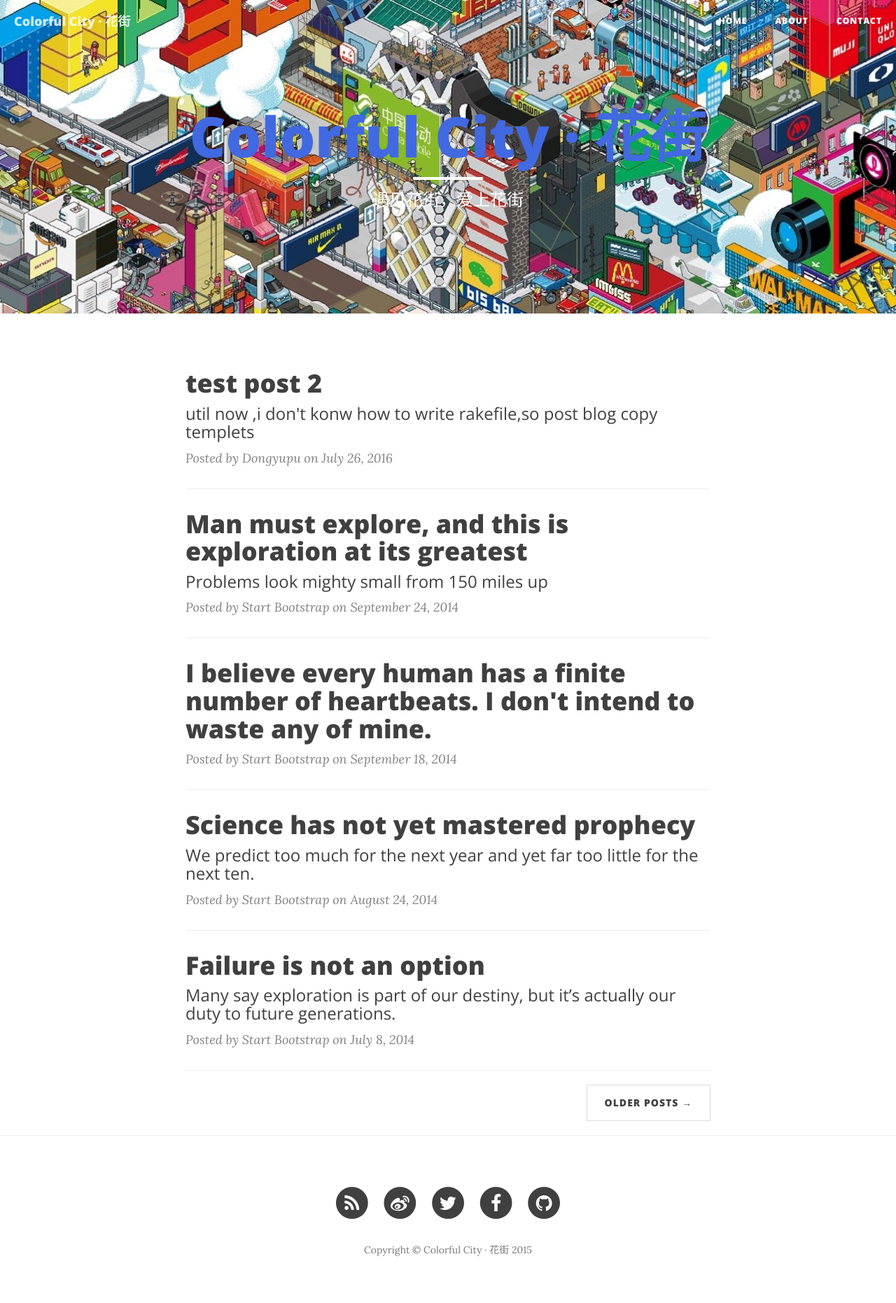
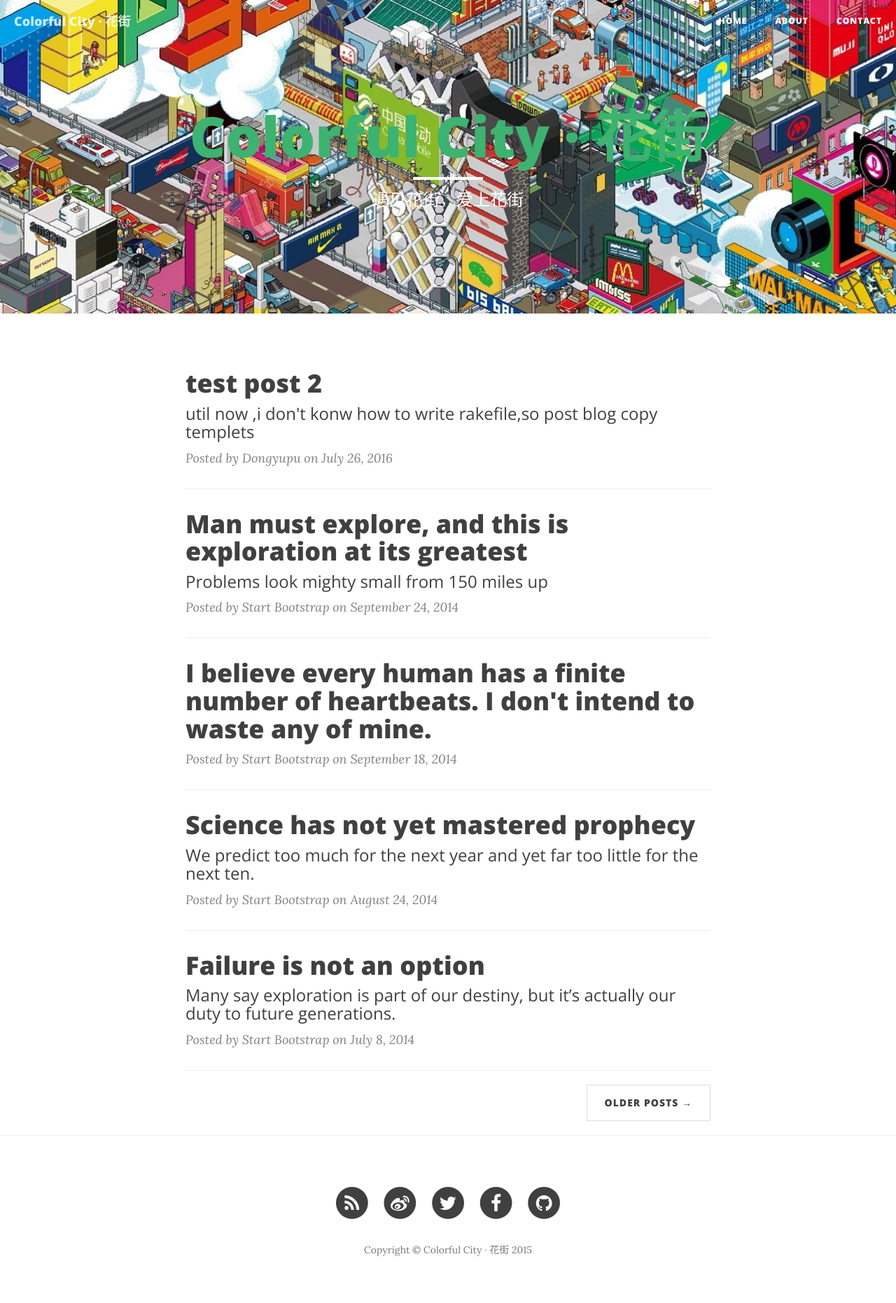
Before and after one commit to dongyupu/colorfulcity, a Jekyll site: the page built from index.html, in a window 1280 px wide. Shown: the whole page at 70% size. Built offline with Jekyll 4.4.1, drawn with Linux system fonts in a browser that asks for light colours; nearby versions of some CDN libraries; the list of posts is cut into pages by our own code.

Commit message:
Update clean-blog.css

```diff
--- a/css/clean-blog.css
+++ b/css/clean-blog.css
@@ -158,7 +158,7 @@ hr.small {
 .intro-header .page-heading h1 {
   margin-top: 0;
   font-size: 50px;
-   color: RoyalBlue;
+   color: MediumSeaGreen;
 }
 .intro-header .site-heading .subheading,
 .intro-header .page-heading .subheading {
```
